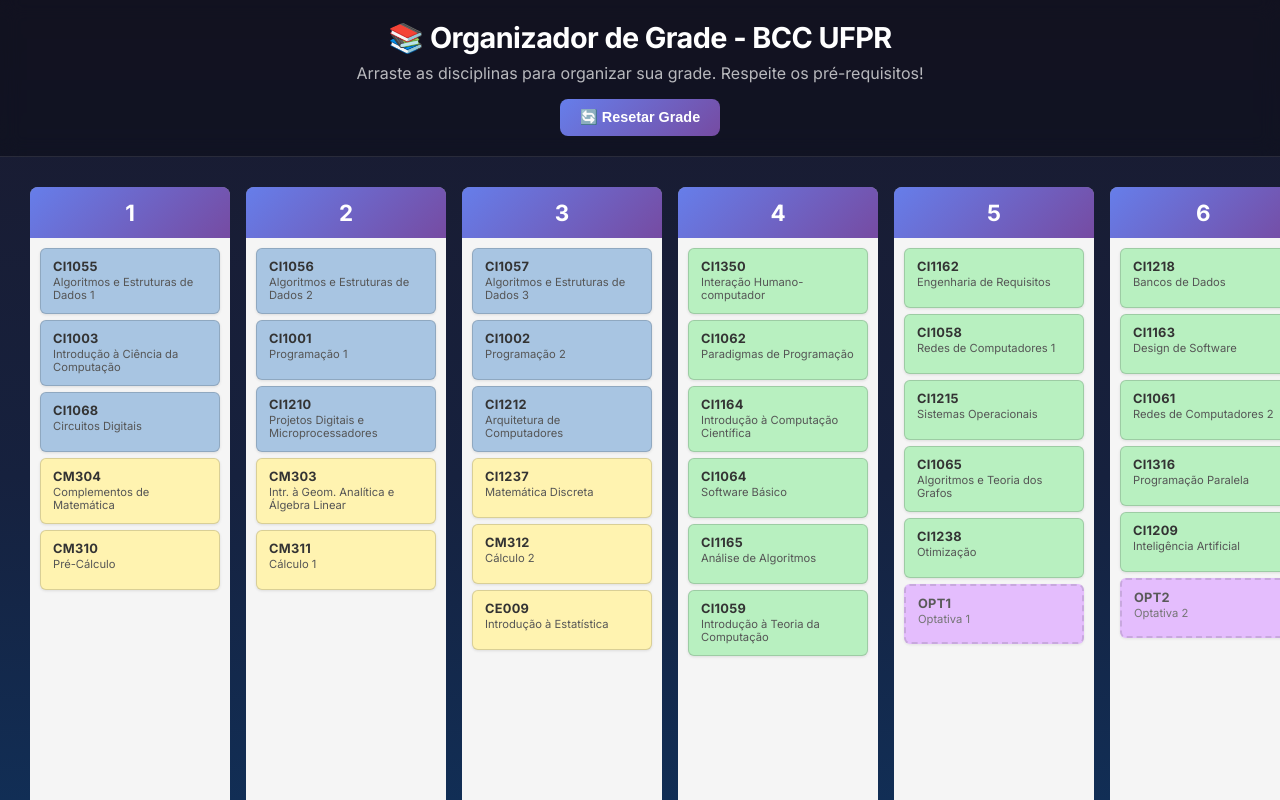
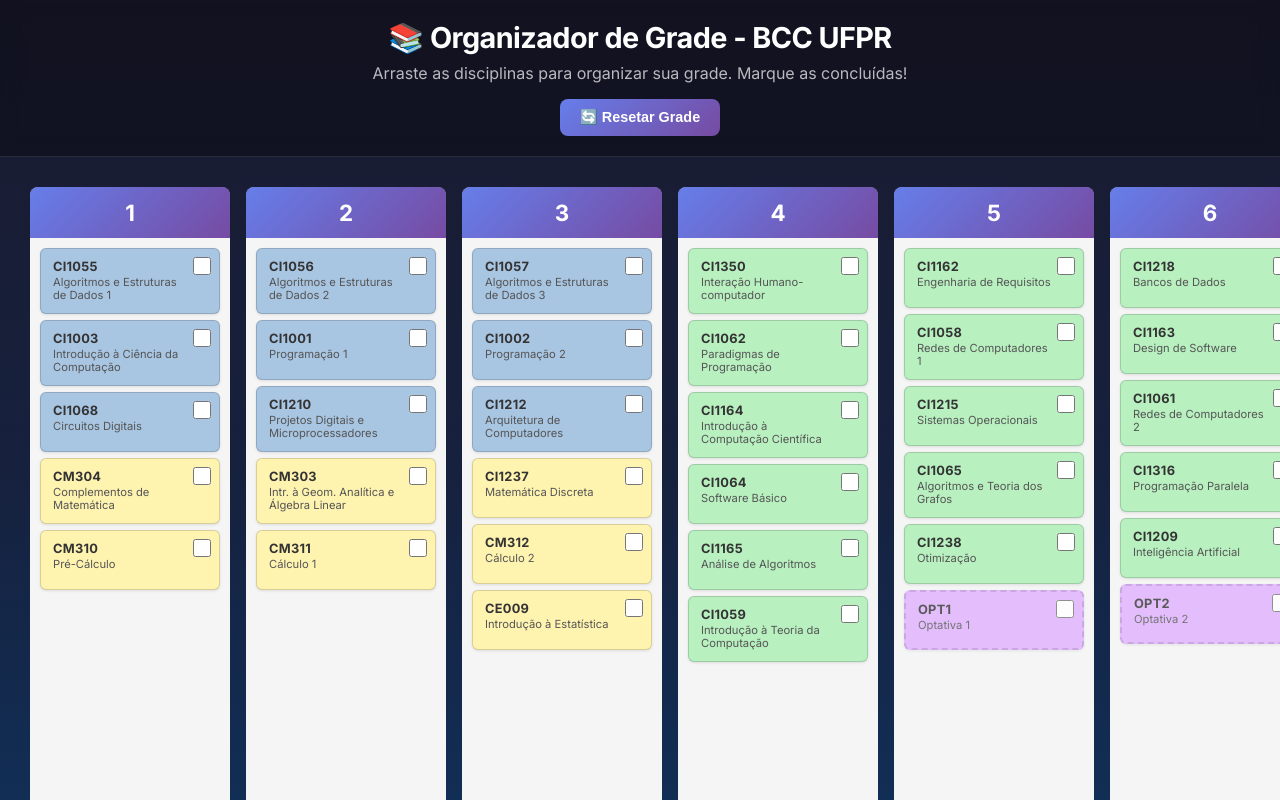
Before and after one commit to Andre-Grassi/BCC_Organizer, a React (Vite) app: page / in a window 1280 px wide. Shown: the top 800 px of the page. Built offline with nearby package versions, Linux system fonts and the light colour scheme.

Commit message:
feat: add course checkbox

```diff
--- a/src/App.jsx
+++ b/src/App.jsx
@@ -5,18 +5,27 @@
 
 function App() {
   const [courses, setCourses] = useState(INITIAL_COURSES);
+  const [completedCourses, setCompletedCourses] = useState({});
   const [error, setError] = useState(null);
 
   const handleReset = () => {
     setCourses(INITIAL_COURSES);
+    setCompletedCourses({});
     setError(null);
+  };
+
+  const handleToggleCompleted = (courseCode) => {
+    setCompletedCourses(prev => ({
+      ...prev,
+      [courseCode]: !prev[courseCode]
+    }));
   };
 
   return (
     <div className="app">
       <header className="app-header">
         <h1>📚 Organizador de Grade - BCC UFPR</h1>
-        <p className="subtitle">Arraste as disciplinas para organizar sua grade. Respeite os pré-requisitos!</p>
+        <p className="subtitle">Arraste as disciplinas para organizar sua grade. Marque as concluídas!</p>
         <button className="reset-btn" onClick={handleReset}>
           🔄 Resetar Grade
         </button>
@@ -33,7 +42,9 @@
       <main className="app-main">
         <CourseGrid
           courses={courses}
+          completedCourses={completedCourses}
           onCoursesChange={setCourses}
+          onToggleCompleted={handleToggleCompleted}
           onError={setError}
         />
       </main>
--- a/src/components/Course.css
+++ b/src/components/Course.css
@@ -1,15 +1,17 @@
 .course {
     padding: 8px 10px;
+    padding-right: 28px;
     border-radius: 6px;
     margin-bottom: 6px;
     cursor: grab;
-    transition: transform 0.15s ease, box-shadow 0.15s ease;
+    transition: transform 0.15s ease, box-shadow 0.15s ease, opacity 0.3s ease;
     border: 1px solid rgba(0, 0, 0, 0.15);
     display: flex;
     flex-direction: column;
     gap: 2px;
     min-height: 50px;
     box-shadow: 0 1px 3px rgba(0, 0, 0, 0.1);
+    position: relative;
 }
 
 .course:hover {
@@ -31,6 +33,43 @@
     border-style: dashed;
     border-width: 2px;
     opacity: 0.8;
+}
+
+/* Completed state */
+.course.completed {
+    opacity: 0.45;
+    filter: grayscale(40%);
+}
+
+.course.completed .course-code,
+.course.completed .course-name {
+    text-decoration: line-through;
+    text-decoration-color: rgba(0, 0, 0, 0.4);
+}
+
+.course.completed:hover {
+    opacity: 0.6;
+}
+
+/* Checkbox */
+.course-checkbox {
+    position: absolute;
+    top: 6px;
+    right: 6px;
+    width: 16px;
+    height: 16px;
+    cursor: pointer;
+    accent-color: #4caf50;
+    transition: transform 0.15s ease;
+    z-index: 5;
+}
+
+.course-checkbox:hover {
+    transform: scale(1.15);
+}
+
+.course-checkbox:active {
+    transform: scale(0.95);
 }
 
 .course-code {
@@ -56,6 +95,7 @@
 @media (min-width: 768px) {
     .course {
         padding: 10px 12px;
+        padding-right: 32px;
         min-height: 60px;
     }
 
@@ -66,4 +106,11 @@
     .course-name {
         font-size: 0.7rem;
     }
+
+    .course-checkbox {
+        width: 18px;
+        height: 18px;
+        top: 8px;
+        right: 8px;
+    }
 }
--- a/src/components/Course.jsx
+++ b/src/components/Course.jsx
@@ -2,8 +2,13 @@
 import { Draggable } from '@hello-pangea/dnd';
 import './Course.css';
 
-function Course({ course, index, isDragDisabled }) {
+function Course({ course, index, isDragDisabled, isCompleted, onToggleCompleted }) {
     const backgroundColor = CATEGORY_COLORS[course.category] || '#e0e0e0';
+
+    const handleCheckboxClick = (e) => {
+        e.stopPropagation(); // Prevent drag from starting
+        onToggleCompleted(course.code);
+    };
 
     return (
         <Draggable
@@ -16,12 +21,20 @@
                     ref={provided.innerRef}
                     {...provided.draggableProps}
                     {...provided.dragHandleProps}
-                    className={`course ${snapshot.isDragging ? 'dragging' : ''} ${course.isPlaceholder ? 'placeholder' : ''}`}
+                    className={`course ${snapshot.isDragging ? 'dragging' : ''} ${course.isPlaceholder ? 'placeholder' : ''} ${isCompleted ? 'completed' : ''}`}
                     style={{
                         ...provided.draggableProps.style,
                         backgroundColor,
                     }}
                 >
+                    <input
+                        type="checkbox"
+                        className="course-checkbox"
+                        checked={isCompleted}
+                        onChange={handleCheckboxClick}
+                        onClick={(e) => e.stopPropagation()}
+                        title={isCompleted ? 'Marcar como não concluída' : 'Marcar como concluída'}
+                    />
                     <span className="course-code">{course.code}</span>
                     <span className="course-name">{course.name}</span>
                 </div>
--- a/src/components/CourseGrid.jsx
+++ b/src/components/CourseGrid.jsx
@@ -4,7 +4,7 @@
 import { canMoveTo } from '../utils/validation';
 import './CourseGrid.css';
 
-function CourseGrid({ courses, onCoursesChange, onError }) {
+function CourseGrid({ courses, completedCourses, onCoursesChange, onToggleCompleted, onError }) {
     const semesterData = getCoursesBySemester(courses);
 
     const handleDragEnd = (result) => {
@@ -54,6 +54,8 @@
                             key={semester}
                             semester={semester}
                             courses={semesterData[semester] || []}
+                            completedCourses={completedCourses}
+                            onToggleCompleted={onToggleCompleted}
                             isBarrier={semester === 3}
                         />
                     ))}
--- a/src/components/Semester.jsx
+++ b/src/components/Semester.jsx
@@ -2,7 +2,7 @@
 import Course from './Course';
 import './Semester.css';
 
-function Semester({ semester, courses, isBarrier }) {
+function Semester({ semester, courses, completedCourses, onToggleCompleted, isBarrier }) {
     return (
         <div className="semester">
             <div className="semester-header">
@@ -21,6 +21,8 @@
                                 key={course.code}
                                 course={course}
                                 index={index}
+                                isCompleted={!!completedCourses[course.code]}
+                                onToggleCompleted={onToggleCompleted}
                             />
                         ))}
                         {provided.placeholder}
```
